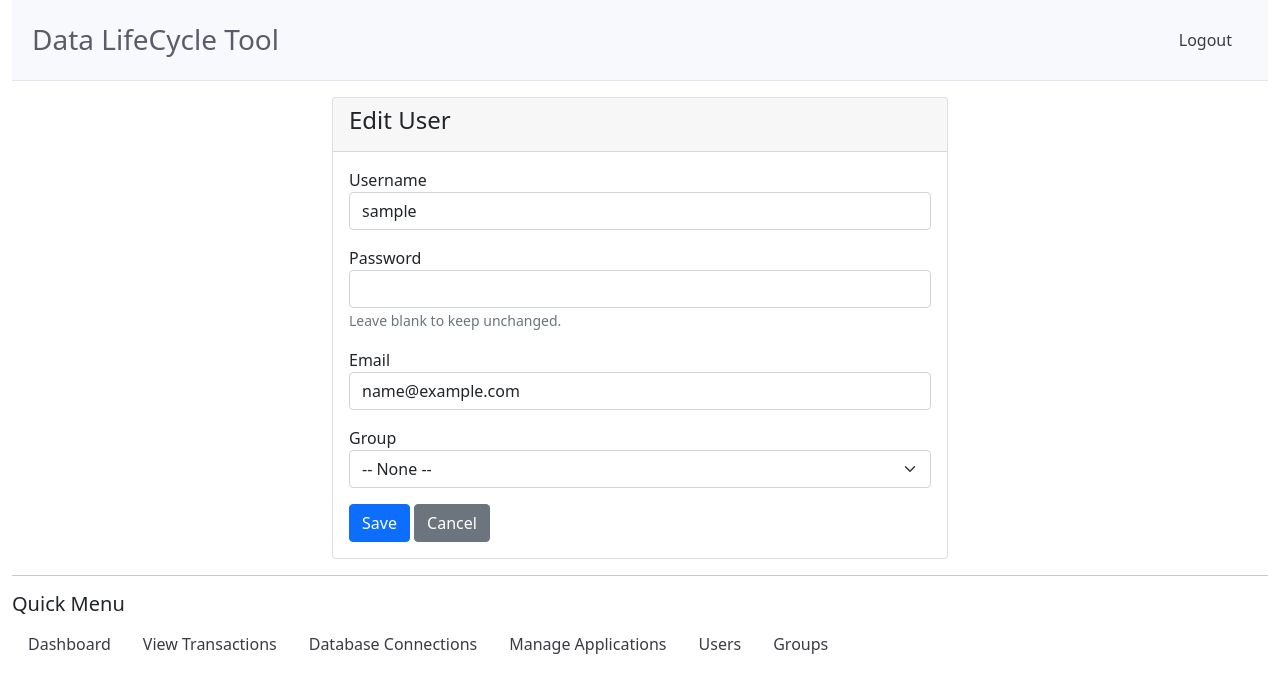
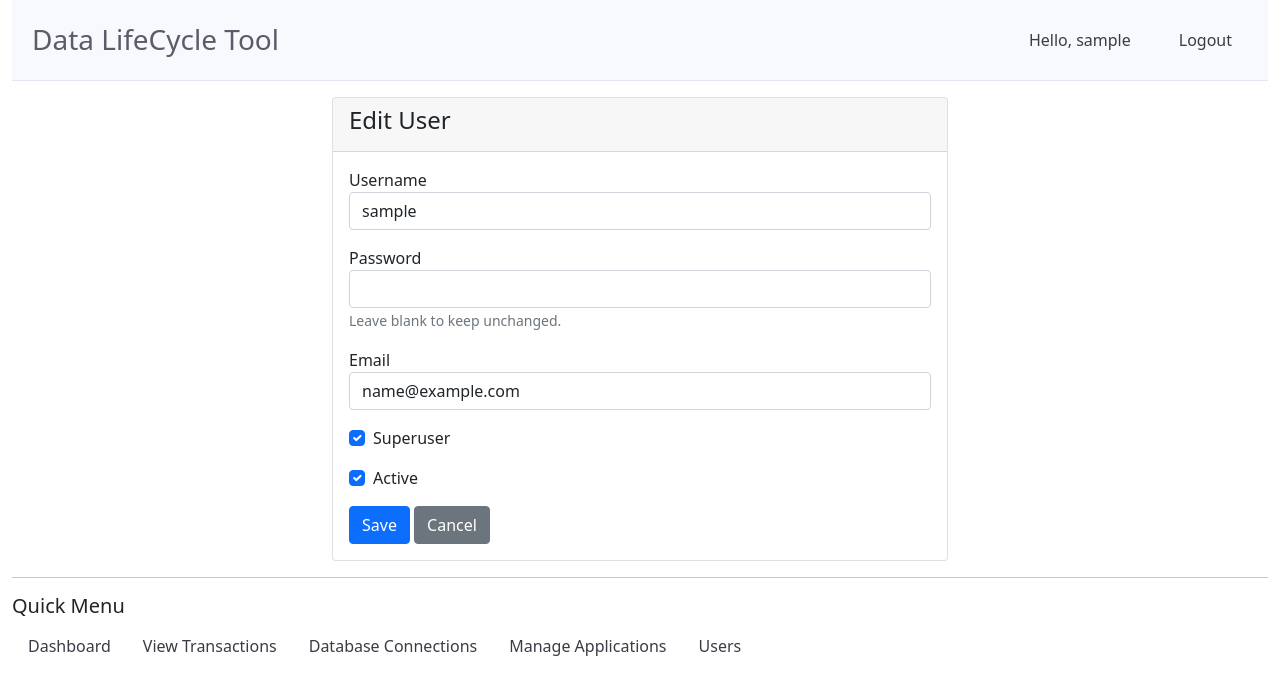
Before and after one commit to khaliduae08/Archival_Tool, a Django app: page /users/1/edit/ in a window 1280 px wide. Shown: the top 695 px of the page. Run offline with Django 4.2, Linux system fonts and the light colour scheme; the visitor is signed in with stand-in values (Sample User, id 1); data comes from the database, SQL or seed files in the repository; some libraries are stand-ins or nearby versions.

Commit message:
Modified User management

```diff
--- a/archival/templates/admin/admin_dashboard.html
+++ b/archival/templates/admin/admin_dashboard.html
@@ -13,7 +13,7 @@
             </div>
         </div>
     </div>
-    <div class="col-md-3">
+    <!-- <div class="col-md-3">
         <div class="card text-white bg-success mb-3">
             <div class="card-header">Groups</div>
             <div class="card-body">
@@ -21,7 +21,7 @@
                 <a href="{% url 'group_list' %}" class="btn btn-light btn-sm">Manage</a>
             </div>
         </div>
-    </div>
+    </div>     -->
     <div class="col-md-3">
         <div class="card text-white bg-info mb-3">
             <div class="card-header">Database Connections</div>
--- a/archival/templates/admin/user_form.html
+++ b/archival/templates/admin/user_form.html
@@ -12,7 +12,7 @@
                     {% csrf_token %}
                     <div class="mb-3">
                         <label>Username</label>
-                        <input type="text" name="username" class="form-control" value="{{ user.username|default:'' }}" required>
+                        <input type="text" name="username" class="form-control" value="{{ form_user.username|default:'' }}" required>
                     </div>
                     <div class="mb-3">
                         <label>Password</label>
@@ -21,9 +21,17 @@
                     </div>
                     <div class="mb-3">
                         <label>Email</label>
-                        <input type="email" name="email" class="form-control" value="{{ user.email|default:'' }}">
+                        <input type="email" name="email" class="form-control" value="{{ form_user.email|default:'' }}">
                     </div>
-                    <div class="mb-3">
+                    <div class="mb-3 form-check">
+                        <input type="checkbox" name="is_superuser" class="form-check-input" id="superuserCheck" {% if form_user.is_superuser %}checked{% endif %}>
+                        <label class="form-check-label" for="superuserCheck">Superuser</label>
+                    </div>
+                    <div class="mb-3 form-check">
+                        <input type="checkbox" name="is_active" class="form-check-input" id="activeCheck" {% if user.is_active %}checked{% endif %}>
+                        <label class="form-check-label" for="activeCheck">Active</label>
+                    </div>
+                    <!-- <div class="mb-3">
                         <label>Group</label>
                         <select name="group" class="form-select">
                             <option value="">-- None --</option>
@@ -31,7 +39,7 @@
                                 <option value="{{ group.id }}" {% if user.groups.first.id == group.id %}selected{% endif %}>{{ group.name }}</option>
                             {% endfor %}
                         </select>
-                    </div>
+                    </div> -->
                     <button type="submit" class="btn btn-primary">Save</button>
                     <a href="{% url 'user_list' %}" class="btn btn-secondary">Cancel</a>
                 </form>
--- a/archival/templates/archival/base.html
+++ b/archival/templates/archival/base.html
@@ -49,7 +49,9 @@
                 <div class="dashboard-header d-flex justify-content-between align-items-center">
                     <a href="{% url 'admin_dashboard' %}" class="dashboard-title text-decoration-none text-gray-800"><h1 class="h3 mb-0 text-gray-800">Data LifeCycle Tool</h1></a>
                      <!-- class="btn btn-sm btn-outline-primary">Home</a> -->
+
                     <div class="d-flex align-items-right">
+                        <span class="me-3 align-right menu-item">Hello, {{ user.username }}</span>
                         <a href="{% url 'logout' %}" class="menu-item">Logout</a>
                     </div>
                 </div>
@@ -71,7 +73,7 @@
                                 <a href="{% url 'connection_list' %}" class="menu-item">Database Connections</a>
                                 <a href="{% url 'application_list' %}" class="menu-item">Manage Applications</a>
                                 <a href="{% url 'user_list' %}" class="menu-item">Users</a>
-                                <a href="{% url 'group_list' %}" class="menu-item">Groups</a>
+                                <!-- <a href="{% url 'group_list' %}" class="menu-item">Groups</a> -->
                             {% endif %}
                         </div>
                     </div>
--- a/archival/views.py
+++ b/archival/views.py
@@ -106,15 +106,17 @@ def user_add(request):
         username = request.POST.get('username')
         password = request.POST.get('password')
         email = request.POST.get('email')
-        group_id = request.POST.get('group')
-        user = User.objects.create_user(username=username, password=password, email=email)
-        if group_id:
-            group = Group.objects.get(id=group_id)
-            user.groups.add(group)
+        is_superuser = request.POST.get('is_superuser') == 'on'
+        is_active = request.POST.get('is_active') == 'on'
+        # group_id = request.POST.get('group')
+        User.objects.create_user(username=username, password=password, email=email, is_active=is_active, is_superuser=is_superuser)
+        # if group_id:
+        #     group = Group.objects.get(id=group_id)
+        #     user.groups.add(group)
         messages.success(request, 'User added.')
         return redirect('user_list')
     groups = Group.objects.all()
-    return render(request, 'admin/user_form.html', {'action': 'Add', 'groups': groups})
+    return render(request, 'admin/user_form.html', {'action': 'Add', 'form_user': None})
 
 @login_required
 @user_passes_test(is_admin)
@@ -125,16 +127,18 @@ def user_edit(request, pk):
         user.email = request.POST.get('email')
         if request.POST.get('password'):
             user.set_password(request.POST.get('password'))
-        group_id = request.POST.get('group')
-        user.groups.clear()
-        if group_id:
-            group = Group.objects.get(id=group_id)
-            user.groups.add(group)
+        user.is_superuser = request.POST.get('is_superuser') == 'on'
+        user.is_active = request.POST.get('is_active') == 'on'
+        # group_id = request.POST.get('group')
+        # user.groups.clear()
+        # if group_id:
+        #     group = Group.objects.get(id=group_id)
+        #     user.groups.add(group)
         user.save()
         messages.success(request, 'User updated.')
         return redirect('user_list')
     groups = Group.objects.all()
-    return render(request, 'admin/user_form.html', {'action': 'Edit', 'user': user, 'groups': groups})
+    return render(request, 'admin/user_form.html', {'action': 'Edit', 'form_user': user})
 
 @login_required
 @user_passes_test(is_admin)
@@ -488,6 +492,7 @@ def save_archival_history(request, module_id):
         return JsonResponse({'status': 'error', 'error': 'Missing archival_date'}, status=400)
     transaction = ArchivalTransaction.objects.create(
         module=module,
+        userName=request.user.username,
         archival_date=archival_date,
         total_execution_time=total_time
     )
```
Also changed, not shown: archival/templates/admin/user_list.html (+5 -3 lines).
